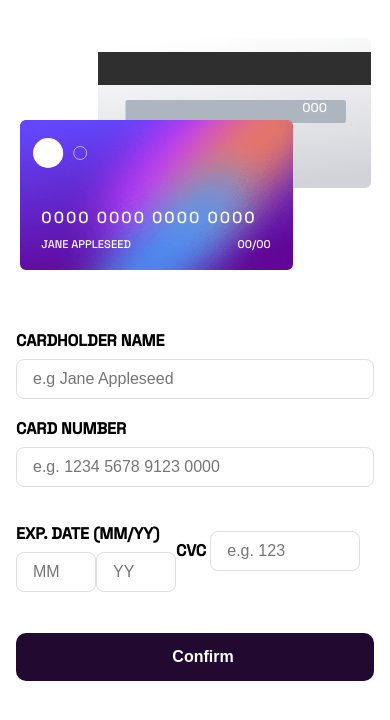
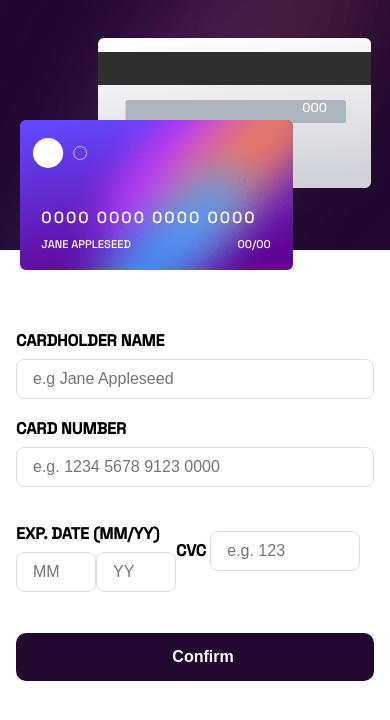
Before and after one commit to ScreamPunk27/Interactive-card, a plain HTML site: page index.html in a window 390 px wide. Drawn offline with Linux system fonts and the light colour scheme.

Commit message:
Update style.css

```diff
--- a/assets/css/style.css
+++ b/assets/css/style.css
@@ -28,7 +28,7 @@ body{
     position: relative;
     height: 250px;
     width: 100%;
-    background-image:url('./images/bg-main-mobile.png');
+    background-image:url('../images/bg-main-mobile.png');
     background-size: cover;
 }
 
```
